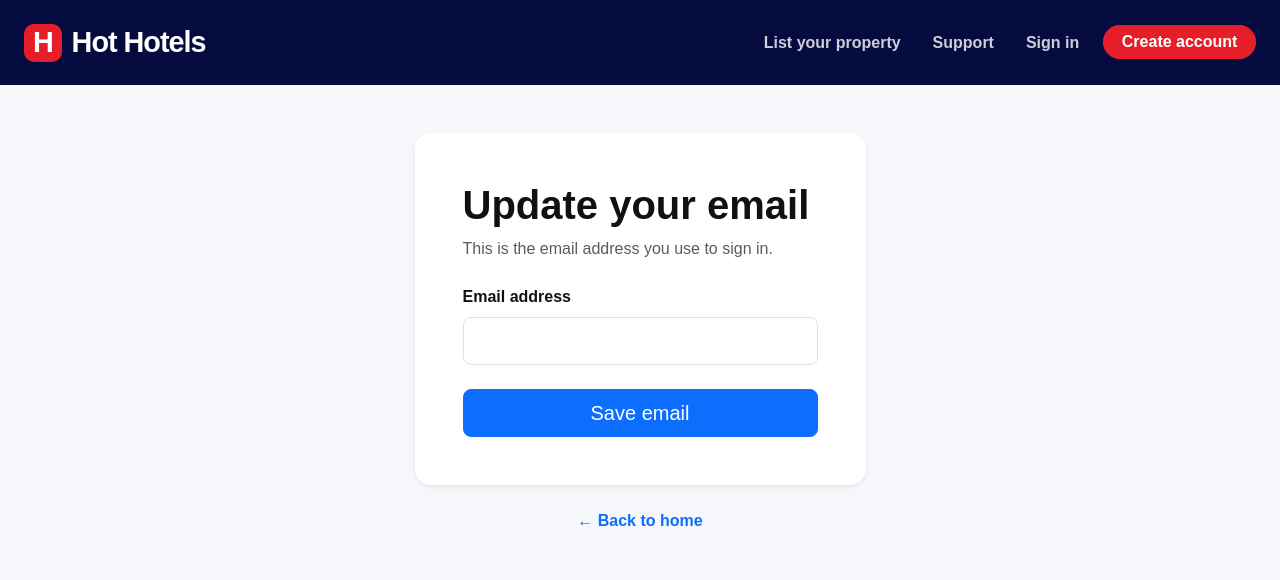
After one commit to paulcap510/hotel-booking-fastapi, a FastAPI app: template templates/update_email.html in a window 1280 px wide. The commit adds this page. Shown: the top 580 px of the page. Run offline with FastAPI, Linux system fonts and the light colour scheme; the template is opened without the code that fills it, so the values that code supplies are empty; parts of the project's set-up code (start-up, migrations or seed data) failed here and were passed over.

Commit message:
Added FE update functionality

```diff
--- a/main.py
+++ b/main.py
@@ -492,6 +492,40 @@ def update_booking_dates_form(
 
 
 
+@app.get("/account/email", response_class=HTMLResponse, include_in_schema=False)
+def update_email_page(
+    request: Request,
+    current_user: models.User = Depends(get_current_user),
+):
+    return templates.TemplateResponse(request, "update_email.html", {
+        "request": request,
+        "current_user": current_user,
+    })
+
+@app.post("/account/email", include_in_schema=False)
+def update_email_form(
+    email: str = Form(...),
+    db: Session = Depends(get_db),
+    current_user: models.User = Depends(get_current_user),
+):
+    existing_email = (
+        db.query(models.User)
+        .filter(func.lower(models.User.email) == email.lower())
+        .filter(models.User.id != current_user.id)
+        .first()
+    )
+
+    if existing_email:
+        raise HTTPException(status_code=status.HTTP_400_BAD_REQUEST, detail="Email already in use")
+
+    current_user.email = email.lower()
+    db.commit()
+
+    return RedirectResponse(
+        url="/?email_updated=true",
+        status_code=status.HTTP_303_SEE_OTHER,
+    )
+
 
 
 #! Error handling the 404
--- a/templates/layout.html
+++ b/templates/layout.html
@@ -269,5 +269,35 @@
         });
       }
     </script>
+    <!-- Email updated confirmation modal -->
+<div class="modal fade" id="emailUpdatedModal" tabindex="-1" aria-hidden="true">
+  <div class="modal-dialog">
+    <div class="modal-content rounded-4">
+      <div class="modal-header border-0">
+        <h5 class="modal-title fw-bold">Email updated</h5>
+        <button type="button" class="btn-close" data-bs-dismiss="modal"></button>
+      </div>
+      <div class="modal-body">
+        <p class="text-muted mb-0">
+          Your email address has been updated successfully.
+        </p>
+      </div>
+      <div class="modal-footer border-0">
+        <button type="button" class="btn btn-primary" data-bs-dismiss="modal">
+          Got it
+        </button>
+      </div>
+    </div>
+  </div>
+</div>
+
+<script>
+  // If the URL says the email was just updated, show the confirmation modal
+  const urlParams = new URLSearchParams(window.location.search);
+  if (urlParams.get("email_updated") === "true") {
+    const emailUpdatedModal = new bootstrap.Modal(document.getElementById("emailUpdatedModal"));
+    emailUpdatedModal.show();
+  }
+</script>
   </body>
 </html>
--- /dev/null
+++ b/templates/update_email.html
@@ -0,0 +1,47 @@
+{% extends "layout.html" %}
+
+{% block content %}
+
+<main class="container py-5">
+
+  <div class="row justify-content-center">
+    <div class="col-lg-6 col-xl-5">
+
+      <section class="bg-white rounded-4 shadow-sm p-4 p-md-5">
+
+        <h1 class="fw-bold mb-2">Update your email</h1>
+        <p class="text-muted mb-4">
+          This is the email address you use to sign in.
+        </p>
+
+        <form method="post" action="/account/email">
+          <div class="mb-4">
+            <label class="form-label fw-bold">Email address</label>
+            <input
+              type="email"
+              class="form-control form-control-lg"
+              name="email"
+              value="{{ current_user.email }}"
+              required
+            >
+          </div>
+
+          <button type="submit" class="btn btn-primary btn-lg w-100">
+            Save email
+          </button>
+        </form>
+
+      </section>
+
+      <div class="text-center mt-4">
+        <a href="/" class="text-decoration-none fw-bold">
+          &larr; Back to home
+        </a>
+      </div>
+
+    </div>
+  </div>
+
+</main>
+
+{% endblock content %}
```
